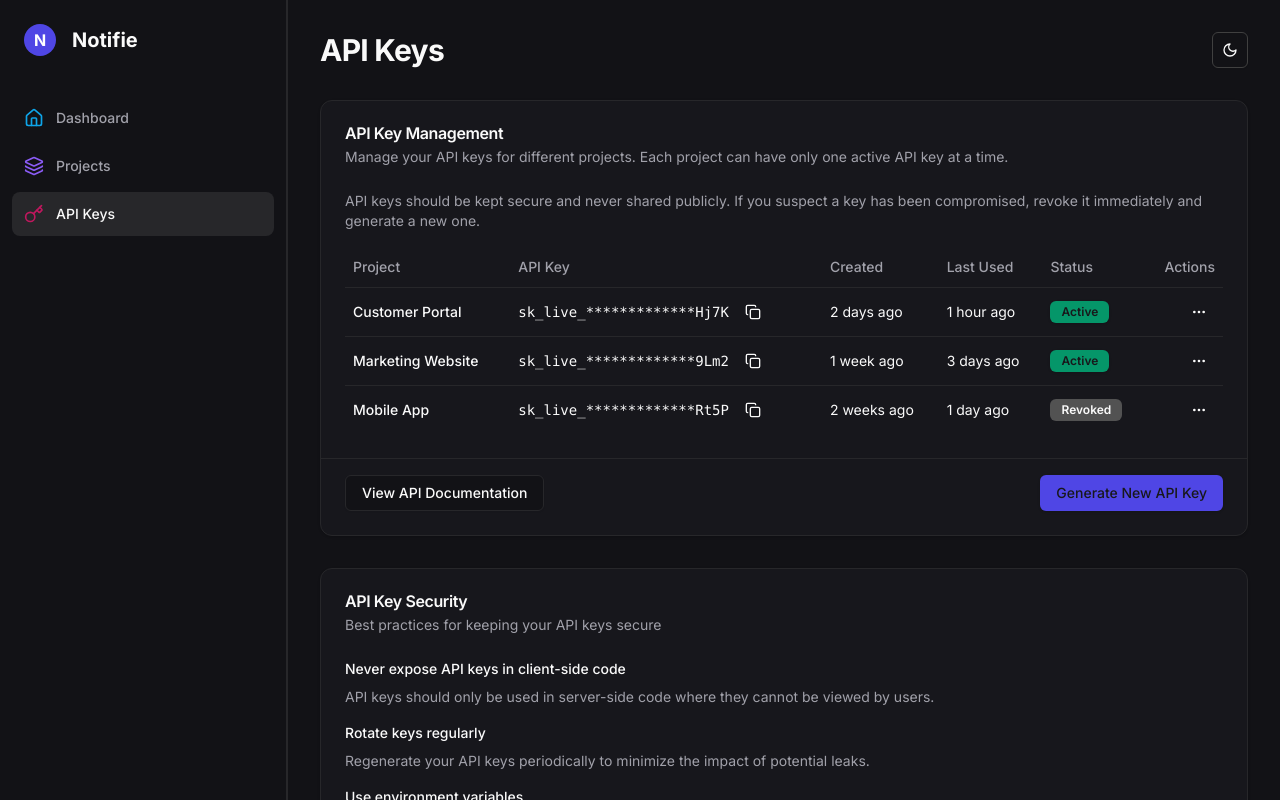
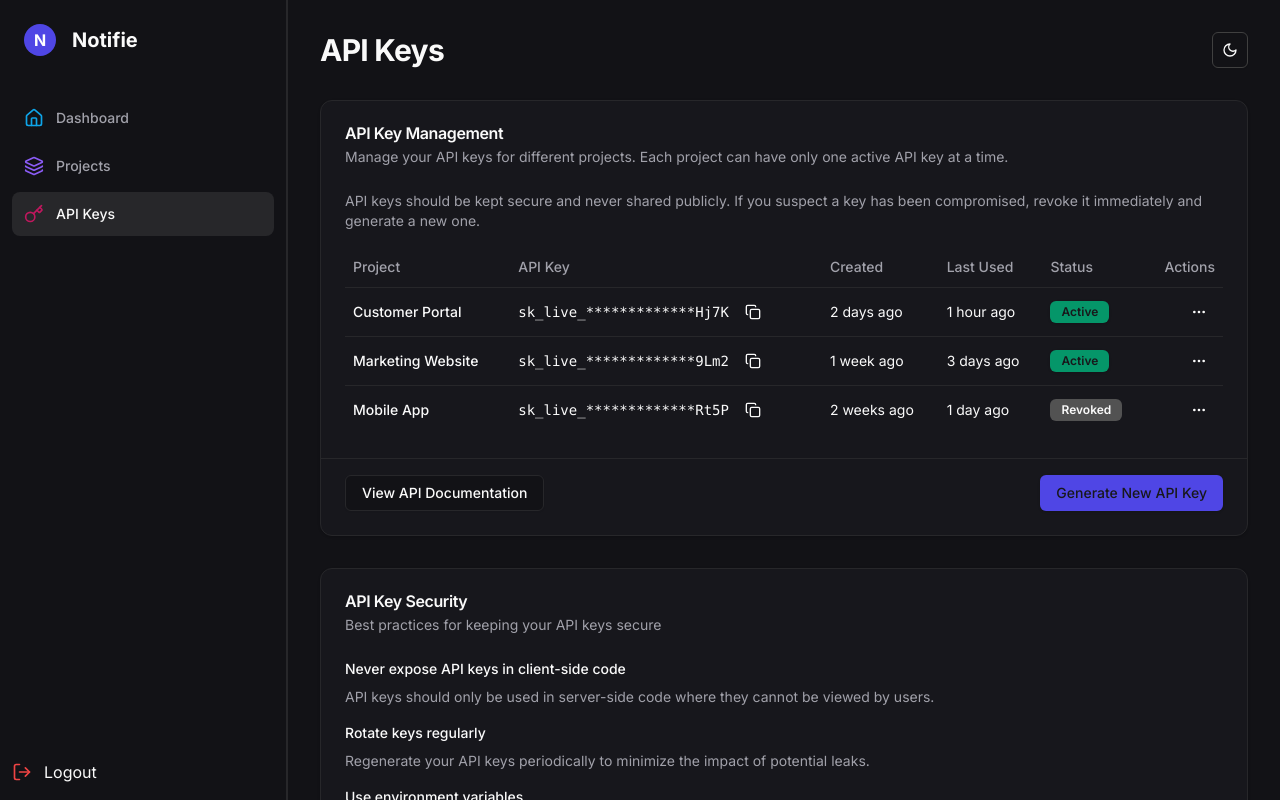
Before and after one commit to summerlinryan/notifie, a Next.js app: page /api-keys in a window 1280 px wide. Shown: the top 800 px of the page. Built offline with nearby package versions, Linux system fonts and the light colour scheme.

Commit message:
Add logout functionality

```diff
--- a/src/app/dashboard/layout.tsx
+++ b/src/app/dashboard/layout.tsx
@@ -14,7 +14,6 @@ export default async function DashboardLayout({
     <div className="relative h-full">
       <div className="z-[80] hidden h-full border-r border-border bg-background md:fixed md:inset-y-0 md:flex md:w-72 md:flex-col">
         <Sidebar />
-        <div className="flex-1">testing</div>
       </div>
       <main className="md:pl-72">{children}</main>
     </div>
--- a/src/components/sidebar.tsx
+++ b/src/components/sidebar.tsx
@@ -1,10 +1,10 @@
-"use client"
+"use client";
 
-import { cn } from "~/lib/utils"
-import { Home, Layers, Key } from "lucide-react"
-import Link from "next/link"
-import { usePathname } from "next/navigation"
-
+import { Home, Key, Layers, LogOut } from "lucide-react";
+import { signOut } from "next-auth/react";
+import Link from "next/link";
+import { usePathname } from "next/navigation";
+import { cn } from "~/lib/utils";
 const routes = [
   {
     label: "Dashboard",
@@ -24,16 +24,16 @@ const routes = [
     href: "/api-keys",
     color: "text-pink-700",
   },
-]
+];
 
 export function Sidebar() {
-  const pathname = usePathname()
+  const pathname = usePathname();
 
   return (
-    <div className="space-y-4 py-4 flex flex-col h-full bg-background border-r border-border text-foreground">
-      <div className="px-3 py-2 flex-1">
-        <Link href="/dashboard" className="flex items-center pl-3 mb-10">
-          <div className="relative w-8 h-8 mr-4 rounded-full bg-indigo-600 flex items-center justify-center">
+    <div className="flex h-full flex-col space-y-4 border-r border-border bg-background py-4 text-foreground">
+      <div className="flex-1 px-3 py-2">
+        <Link href="/dashboard" className="mb-10 flex items-center pl-3">
+          <div className="relative mr-4 flex h-8 w-8 items-center justify-center rounded-full bg-indigo-600">
             <span className="font-bold text-white">N</span>
           </div>
           <h1 className="text-xl font-bold">Notifie</h1>
@@ -44,18 +44,27 @@ export function Sidebar() {
               key={route.href}
               href={route.href}
               className={cn(
-                "text-sm group flex p-3 w-full justify-start font-medium cursor-pointer hover:bg-muted rounded-lg transition",
+                "group flex w-full cursor-pointer justify-start rounded-lg p-3 text-sm font-medium transition hover:bg-muted",
                 pathname === route.href ? "bg-muted" : "text-muted-foreground",
               )}
             >
-              <div className="flex items-center flex-1">
-                <route.icon className={cn("h-5 w-5 mr-3", route.color)} />
+              <div className="flex flex-1 items-center">
+                <route.icon className={cn("mr-3 h-5 w-5", route.color)} />
                 {route.label}
               </div>
             </Link>
           ))}
         </div>
       </div>
+      <div
+        className="flex cursor-pointer items-center pl-3"
+        onClick={() => {
+          signOut({ redirectTo: "/" });
+        }}
+      >
+        <LogOut className="mr-3 h-5 w-5 text-red-500" />
+        Logout
+      </div>
     </div>
-  )
+  );
 }
```
